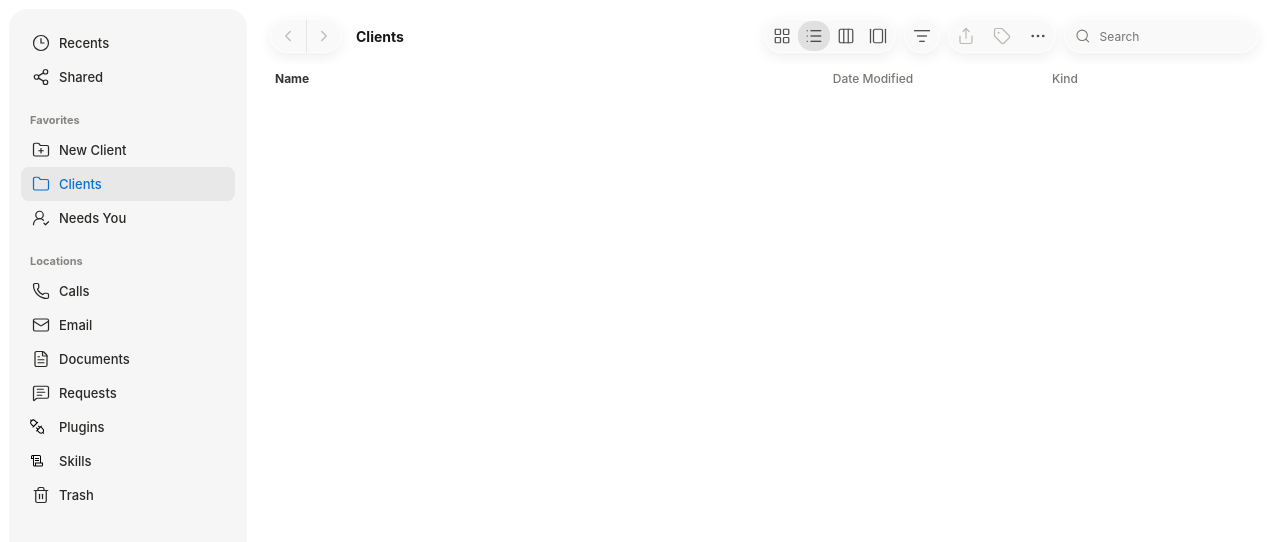
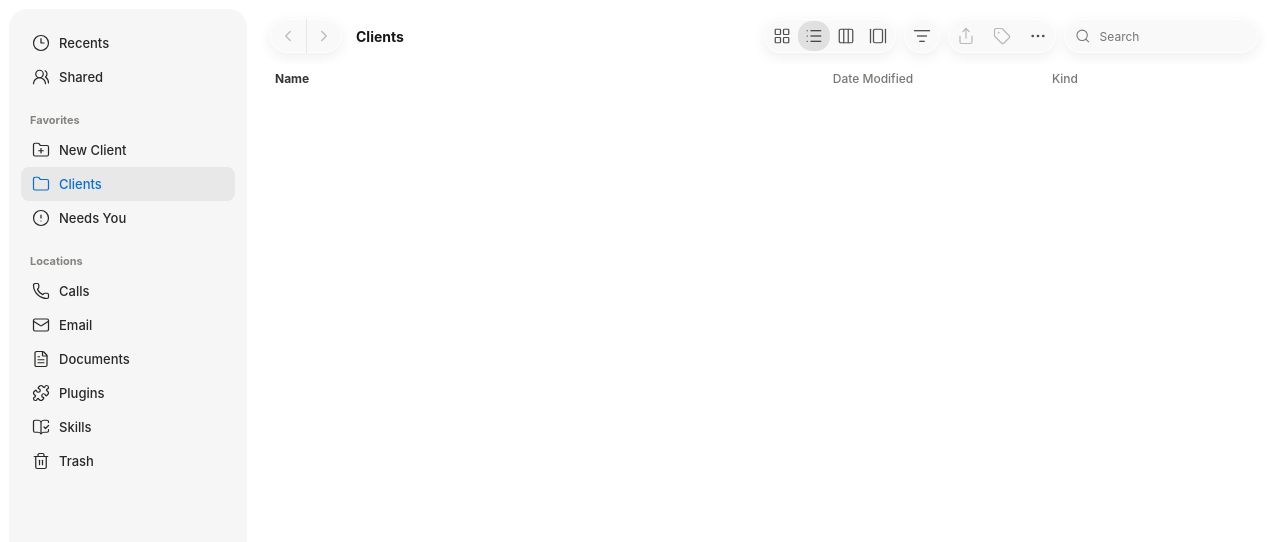
Before and after one commit to victorbash400/Frontdesk, a Next.js app: page / in a window 1280 px wide. Shown: the top 542 px of the page. Built offline with nearby package versions, Linux system fonts and the light colour scheme.

Commit message:
Unify sidebar icons with Lucide

```diff
--- a/app/components/CustomIcon.tsx
+++ /dev/null
@@ -1,5 +0,0 @@
-import Image from "next/image";
-
-export function CustomIcon({ name }: { name: "plugin" | "skills" }) {
-  return <Image alt="" aria-hidden="true" height={16} src={`/${name}.svg`} width={16} />;
-}
--- a/app/components/Sidebar.tsx
+++ b/app/components/Sidebar.tsx
@@ -1,14 +1,13 @@
-import { Clock3, FileText, Folder, FolderPlus, Mail, MessageSquareText, Phone, Share2, Trash2, UserRoundCheck } from "lucide-react";
+import { BookOpenCheck, CircleAlert, Clock3, FileText, Folder, FolderPlus, Mail, Phone, Puzzle, Trash2, UsersRound, type LucideIcon } from "lucide-react";
 
 import { locationLabels } from "../lib/fileSystemSelectors";
 import type { Destination, SmartLocation } from "../types/filesystem";
-import { CustomIcon } from "./CustomIcon";
 import styles from "./Sidebar.module.css";
 
-const sections: Array<{ label?: string; items: Array<{ location: SmartLocation; icon?: typeof Clock3; customIcon?: "plugin" | "skills" }> }> = [
-  { items: [{ location: "recents", icon: Clock3 }, { location: "shared", icon: Share2 }] },
-  { label: "Favorites", items: [{ location: "clients", icon: Folder }, { location: "needs-you", icon: UserRoundCheck }] },
-  { label: "Locations", items: [{ location: "calls", icon: Phone }, { location: "email", icon: Mail }, { location: "documents", icon: FileText }, { location: "requests", icon: MessageSquareText }, { location: "plugins", customIcon: "plugin" }, { location: "skills", customIcon: "skills" }, { location: "trash", icon: Trash2 }] },
+const sections: Array<{ label?: string; items: Array<{ location: SmartLocation; icon: LucideIcon }> }> = [
+  { items: [{ location: "recents", icon: Clock3 }, { location: "shared", icon: UsersRound }] },
+  { label: "Favorites", items: [{ location: "clients", icon: Folder }, { location: "needs-you", icon: CircleAlert }] },
+  { label: "Locations", items: [{ location: "calls", icon: Phone }, { location: "email", icon: Mail }, { location: "documents", icon: FileText }, { location: "plugins", icon: Puzzle }, { location: "skills", icon: BookOpenCheck }, { location: "trash", icon: Trash2 }] },
 ];
 
 type SidebarProps = {
@@ -30,11 +29,11 @@ export function Sidebar({ destination, onCreateClient, onNavigate }: SidebarProp
                 <span>New Client</span>
               </button>
             ) : null}
-            {section.items.map(({ location, icon: Icon, customIcon }) => {
+            {section.items.map(({ location, icon: Icon }) => {
               const active = destination.type === "location" && destination.location === location;
               return (
                 <button aria-current={active ? "page" : undefined} key={location} onClick={() => onNavigate(location)} title={locationLabels[location]} type="button">
-                  {Icon ? <Icon aria-hidden="true" /> : <CustomIcon name={customIcon!} />}
+                  <Icon aria-hidden="true" />
                   <span>{locationLabels[location]}</span>
                 </button>
               );
--- a/app/lib/fileSystemSelectors.ts
+++ b/app/lib/fileSystemSelectors.ts
@@ -56,7 +56,6 @@ function nodesForLocation(nodes: FileSystemNode[], location: SmartLocation) {
   if (location === "calls") return active.filter((node) => node.kind === "audio");
   if (location === "email") return active.filter((node) => node.kind === "email");
   if (location === "documents") return active.filter((node) => node.kind === "document" || node.kind === "note");
-  if (location === "requests") return active.filter((node) => node.kind === "request");
   return [];
 }
 
@@ -68,7 +67,6 @@ export const locationLabels: Record<SmartLocation, string> = {
   calls: "Calls",
   email: "Email",
   documents: "Documents",
-  requests: "Requests",
   trash: "Trash",
   plugins: "Plugins",
   skills: "Skills",
--- a/app/types/filesystem.ts
+++ b/app/types/filesystem.ts
@@ -12,7 +12,7 @@ export type TagName = keyof typeof tagColors;
 export type NodeKind = "client" | "folder" | "audio" | "email" | "document" | "request" | "note";
 export type ViewMode = "icons" | "list" | "columns" | "gallery";
 export type SortMode = "name-asc" | "name-desc" | "date-desc" | "date-asc";
-export type SmartLocation = "clients" | "recents" | "shared" | "needs-you" | "calls" | "email" | "documents" | "requests" | "trash" | "plugins" | "skills";
+export type SmartLocation = "clients" | "recents" | "shared" | "needs-you" | "calls" | "email" | "documents" | "trash" | "plugins" | "skills";
 
 export type FileSystemNode = {
   id: string;
```
Also changed, not shown: public/plugin.svg (deleted), public/skills.svg (deleted).
